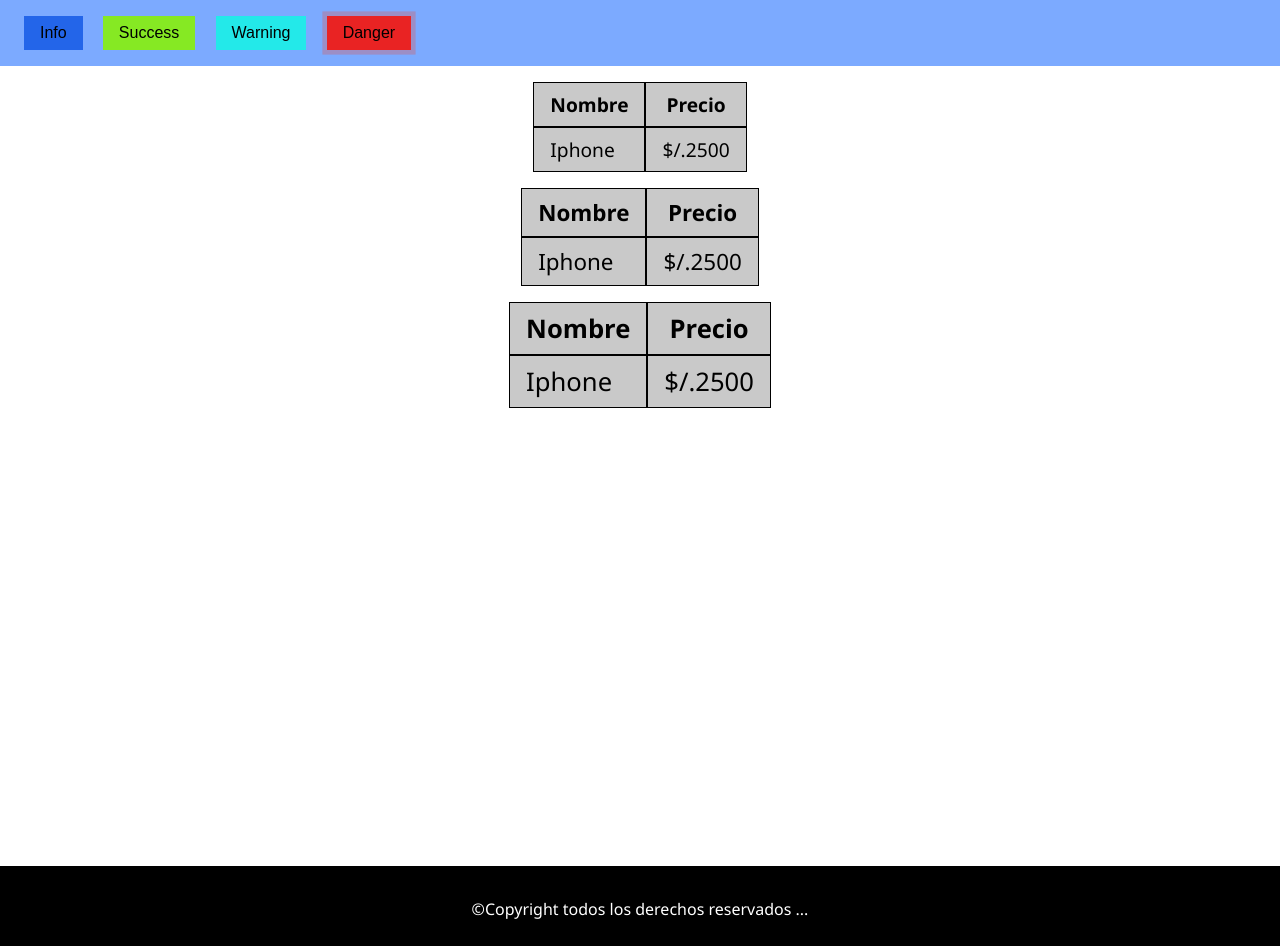
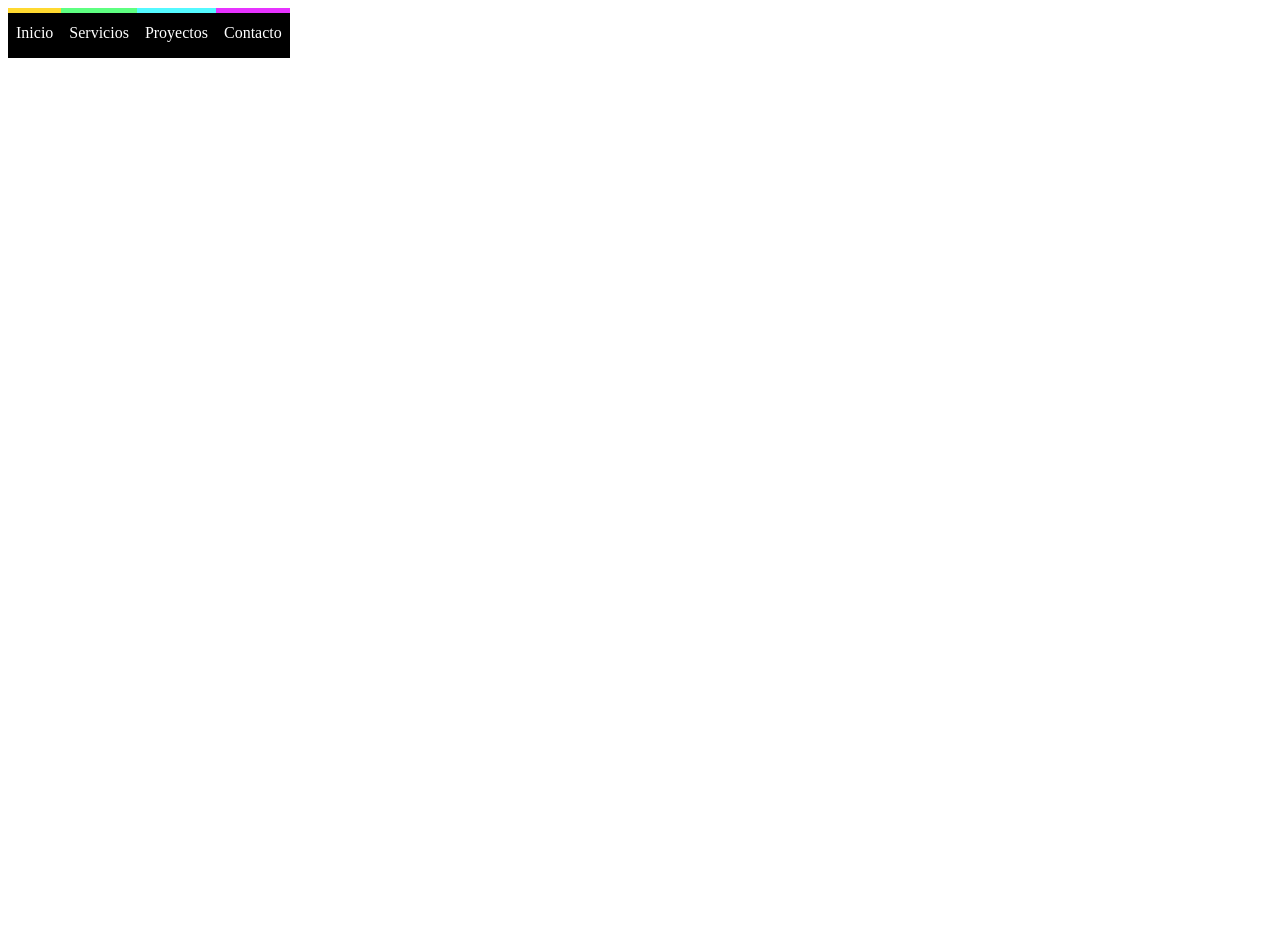
Before and after one commit to Lookvrt/Sass, a plain HTML site: page index.html in a window 1280 px wide. After the commit the page ends 800 px from the top, so only its background shows below. Drawn offline with Linux system fonts and the light colour scheme.

Commit message:
Sass - Transiciones pt 1

```diff
--- a/index.html
+++ b/index.html
@@ -7,62 +7,11 @@
     <link rel="stylesheet" href="style.css">
 </head>
 <body>
-    <header>
-        <nav>
-        <button class="alert-info">Info</button>
-        <button class="alert-success">Success</button>
-        <button class="alert-warning">Warning</button>
-        <button class="alert-danger">Danger</button>
     <nav>
-    </header>
-    <main>
-        <section>
-            <table class="card-1">
-                <thead>
-                    <tr>
-                        <th>Nombre</th>
-                        <th>Precio</th>
-                    </tr>
-                </thead>
-                <tbody>
-                    <tr>
-                        <td>Iphone</td>
-                        <td>$/.2500</td>
-                    </tr>
-                </tbody>
-            </table>
-            <table class="card-2">
-                <thead>
-                    <tr>
-                        <th>Nombre</th>
-                        <th>Precio</th>
-                    </tr>
-                </thead>
-                <tbody>
-                    <tr>
-                        <td>Iphone</td>
-                        <td>$/.2500</td>
-                    </tr>
-                </tbody>
-            </table>
-            <table class="card-3">
-                <thead>
-                    <tr>
-                        <th>Nombre</th>
-                        <th>Precio</th>
-                    </tr>
-                </thead>
-                <tbody>
-                    <tr>
-                        <td>Iphone</td>
-                        <td>$/.2500</td>
-                    </tr>
-                </tbody>
-            </table>
-        </section>
-    </main>
-    <footer>
-        <p>©Copyright todos los derechos reservados ...</p>
-    </footer>
+        <a href="#" class="nav-1"><span>Inicio</span></a>
+        <a href="#" class="nav-2"><span>Servicios</span></a>
+        <a href="#" class="nav-3"><span>Proyectos</span></a>
+        <a href="#" class="nav-4"><span>Contacto</span></a>
+    </nav>
 </body>
 </html>
--- a/style.scss
+++ b/style.scss
@@ -1,100 +1,42 @@
-$color-header: #7caaff;
-$color-alert: #e92323;
-$color-tabla: #c9c9c9;
+nav{
+    display: flex;
+}
 
-html{
-    font-family: 'Segoe UI', Tahoma, Geneva, Verdana, sans-serif;
-    body{
-        margin: 0;
-        display: grid;
-        grid-template-areas: "header",
-                        "main",
-                        "footer";
-        grid-template-columns: 1fr;
-        grid-template-rows: 1fr 800px 80px;
+$colores: (
+    '1': #ffd930,
+    '2': #5eff81,
+    '3': #53f9ff,
+    '4': #e732ff
+);
 
-        header{
-            grid-area: "header";
-            background-color: $color-header;
-            padding: 1rem;
+@each $i, $color in $colores{
+        .nav-#{$i}{
+            position: relative;
+            padding: 1rem 0.5rem;
+            text-decoration: none;
+            color: white;
+            background-color: black;
+
+            span {
+                position: relative;
+            }
+
+        &::before {
+            content: "";
+            position: absolute;
+            top: 0;
+            left: 0;
+            width: 100%;
+            height: 0.3rem;
+            background-color: $color;
+            transition: height 0.2s ease;
         }
 
-        main{
-            grid-area: "main";
-        }
-
-        footer {
-            grid-area: "footer";
-            background-color: black;
-            color: white;
-            padding: 1rem;
-            text-align: center;
+        &:hover {
+            color: black;
+            &::before {
+                height: 100%;
+            }
         }
     }
 }
-
-@function color-texto($fondo){
-    @if(lightness($fondo) > 50%){
-        @return black;
-    } @else {
-        @return white;
-    }
-}
-
-$alertas: (
-    'info': adjust-hue($color-alert, 220deg),     // azul
-    'success': adjust-hue($color-alert, 90deg),   // verde
-    'warning': adjust-hue($color-alert, 180deg),  // amarillo
-    'danger': $color-alert
-);
-
-@each $i, $color in $alertas {
-    .alert-#{$i}{
-        background-color: $color;
-        font-size: 1rem;
-        color: color-texto($color);
-        padding: 0.5rem 1rem;
-        margin: 0 0.5rem;
-        border: none;
-    @if($i == "danger"){
-        animation: borde 1.5s infinite;
-    }
-    &:hover{
-        cursor: pointer;
-    }
-    }
-}
-
-@keyframes borde { // animacion
-    0% {
-        box-shadow: 0 0 0 0px #e74c3cb3;
-    }
-    100% {
-        box-shadow: 0 0 0 8px #e74c3c00;
-    }
-}
-
-@for $i from 1 through 3{
-    .card-#{$i}{
-        background-color: $color-tabla;
-        color: color-texto($color-tabla);
-        font-size: 1rem + ($i * 0.2rem);
-        margin: 1rem auto;
-        transition: box-shadow 0.3s ease;
-        border-spacing: 0;
-        overflow: hidden;
-    &:hover{
-        transform: translateY(-5px);
-        box-shadow: ($i * 0.2rem) ($i * 0.2rem) 0.4rem #364552;
-        cursor: pointer;
-    }
-        & thead th{
-            border:black 0.1rem solid;
-            padding: 0.5rem 1rem;
-        }
-        & tbody td{
-            border:black 0.1rem  solid;
-            padding: 0.5rem 1rem;
-        }
-    }
-}
```
Also changed, not shown: style.css, 1 other file.
